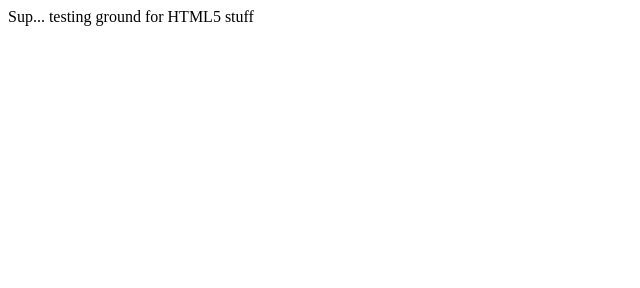
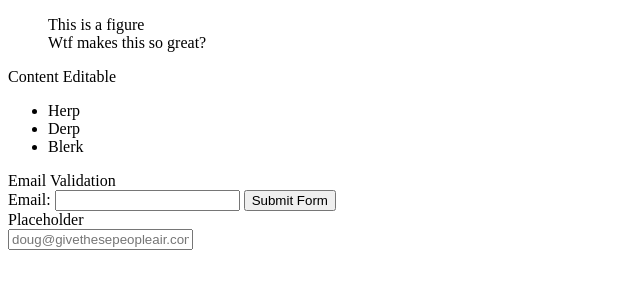
Before and after one commit to dandonahoe/JobFace, a plain HTML site: page index.htm in a window 1280 px wide. Shown: the whole page, without its empty margins (0-640 px from the left). Drawn offline with Linux system fonts and the light colour scheme.

Commit message:
Is this thing on?

```diff
--- a/index.htm
+++ b/index.htm
@@ -5,6 +5,48 @@
       <title>Testing Blah</title>
   </head>
   <body>
-      Sup... testing ground for HTML5 stuff
+
+    <div>
+      <figure>
+        This is a figure
+        <figcaption>
+          Wtf makes this so great?
+        </figcaption>
+      </figure>
+    </div>
+
+    <div>
+      <div>
+          Content Editable
+      </div>
+      <ul contenteditable="true">
+        <li> Herp </li>
+        <li> Derp  </li>
+        <li> Blerk </li>
+      </ul>
+    </div>
+
+    <!-- EMAIL VALIDATION -->
+    <div>
+      <div>
+          Email Validation
+      </div>
+      <form action="" method="get">
+          <label for="email">Email:</label>
+          <input id="email" name="email" type="email" />
+          <button type="submit"> Submit Form </button>
+      </form>
+    </div>
+
+
+
+    <!-- Placeholder -->
+    <div>
+      <div>
+          Placeholder
+      </div>
+      <input name="email" type="email" placeholder="doug@givethesepeopleair.com" />
+    </div>
+
   </body>
 </html>
```
Also changed, not shown: 2 other files.
